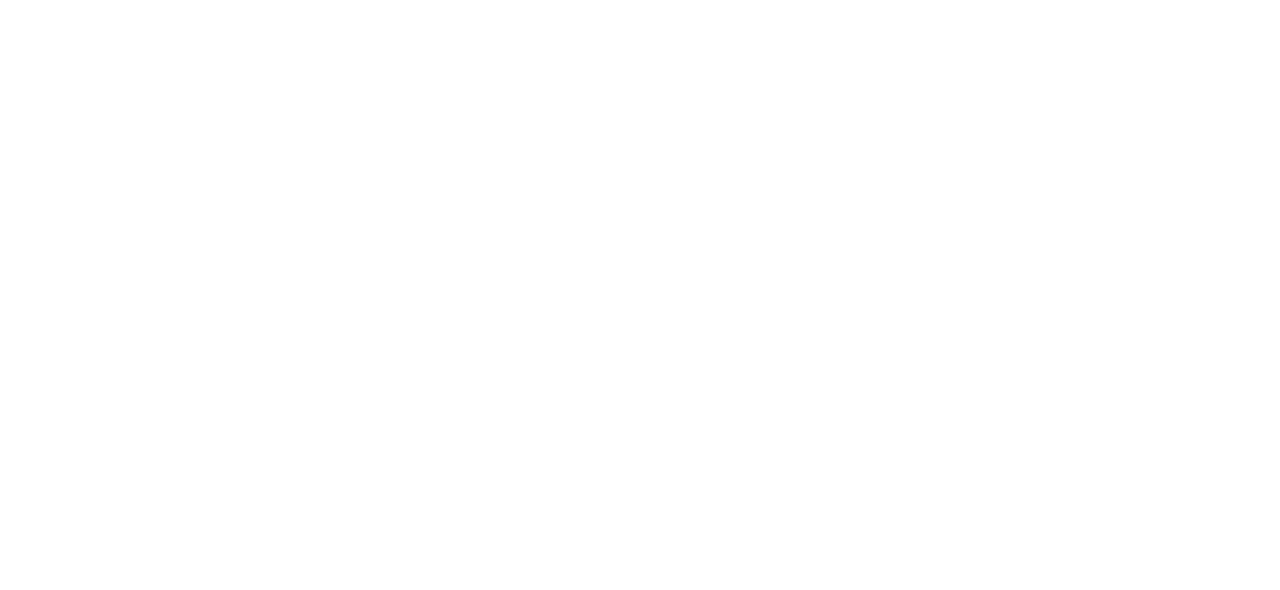
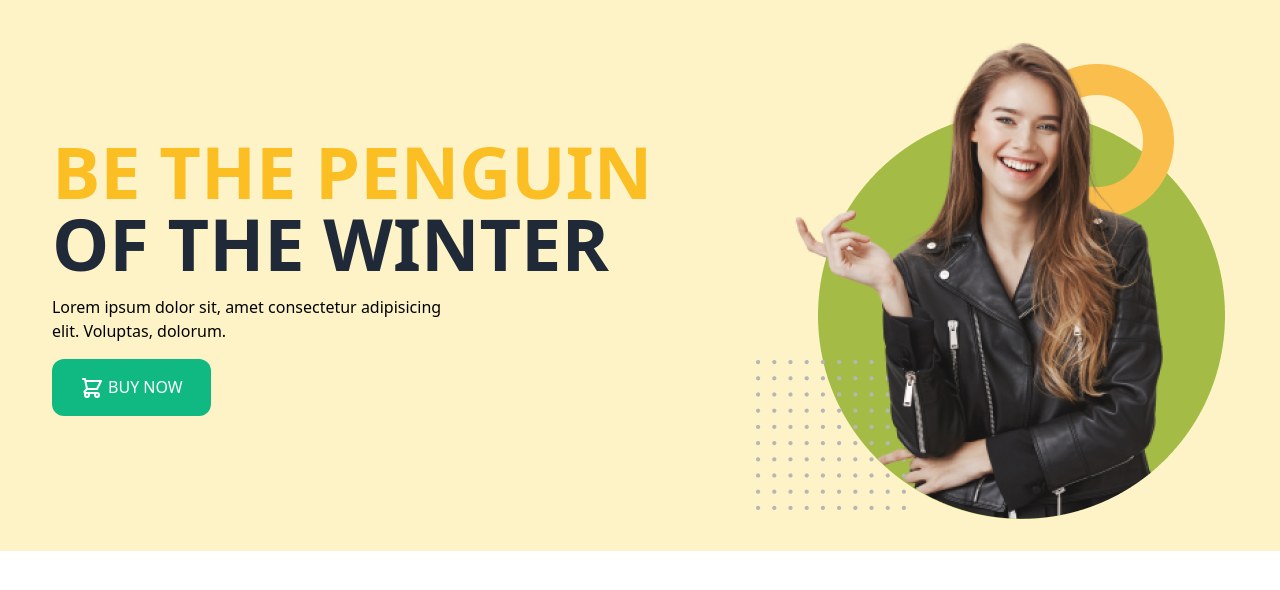
Before and after one commit to antar555/penguin-fashion, a plain HTML site: page index.html in a window 1280 px wide. Drawn offline with nearby package versions, Linux system fonts and the light colour scheme.

Commit message:
header added

```diff
--- a/index.html
+++ b/index.html
@@ -4,9 +4,40 @@
     <meta charset="UTF-8">
     <meta http-equiv="X-UA-Compatible" content="IE=edge">
     <meta name="viewport" content="width=device-width, initial-scale=1.0">
-    <title>Document</title>
+    <title>Penguin Fashion</title>
+    <link href="https://unpkg.com/tailwindcss@^2/dist/tailwind.min.css" rel="stylesheet">
 </head>
 <body>
+    <header class="bg-yellow-100">
+        <section class="container flex items-center justify-around py-8">
+            <div class="space-y-4">
+                <h1 class="text-7xl font-bold uppercase">
+                    <span class="text-yellow-400">Be the Penguin</span><br> <span class="text-gray-800">of the Winter</span> </h1>
+
+                    <p class="w-2/3">Lorem ipsum dolor sit, amet consectetur adipisicing elit. Voluptas, dolorum.</p>
+                    <button class="text-white uppercase px-7 py-4 bg-green-500 rounded-xl font-medium  hover:bg-red-700   ">
+                        <svg xmlns="http://www.w3.org/2000/svg" class="inline h-6 w-6" fill="none" viewBox="0 0 24 24" stroke="currentColor">
+                            <path stroke-linecap="round" stroke-linejoin="round" stroke-width="2" d="M3 3h2l.4 2M7 13h10l4-8H5.4M7 13L5.4 5M7 13l-2.293 2.293c-.63.63-.184 1.707.707 1.707H17m0 0a2 2 0 100 4 2 2 0 000-4zm-8 2a2 2 0 11-4 0 2 2 0 014 0z" />
+                          </svg>
+
+
+                        Buy Now</button>
+
+            </div>
+
+            <div>
+                <img src="images/model.png" alt="">
+
+            </div>
+
+        </section>
+
+
+
+
+
+    </header>
+
 
 </body>
 </html>
```
